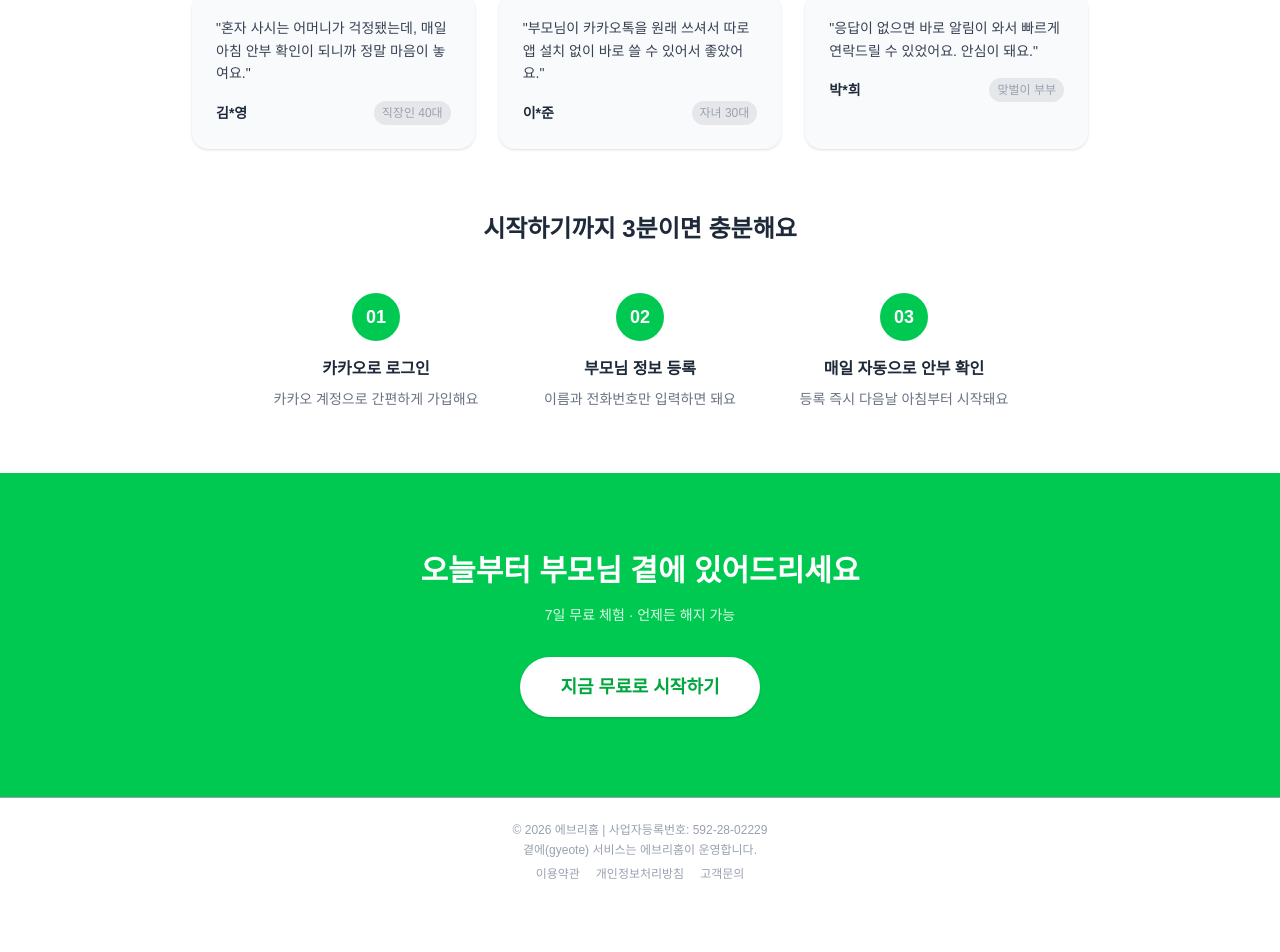
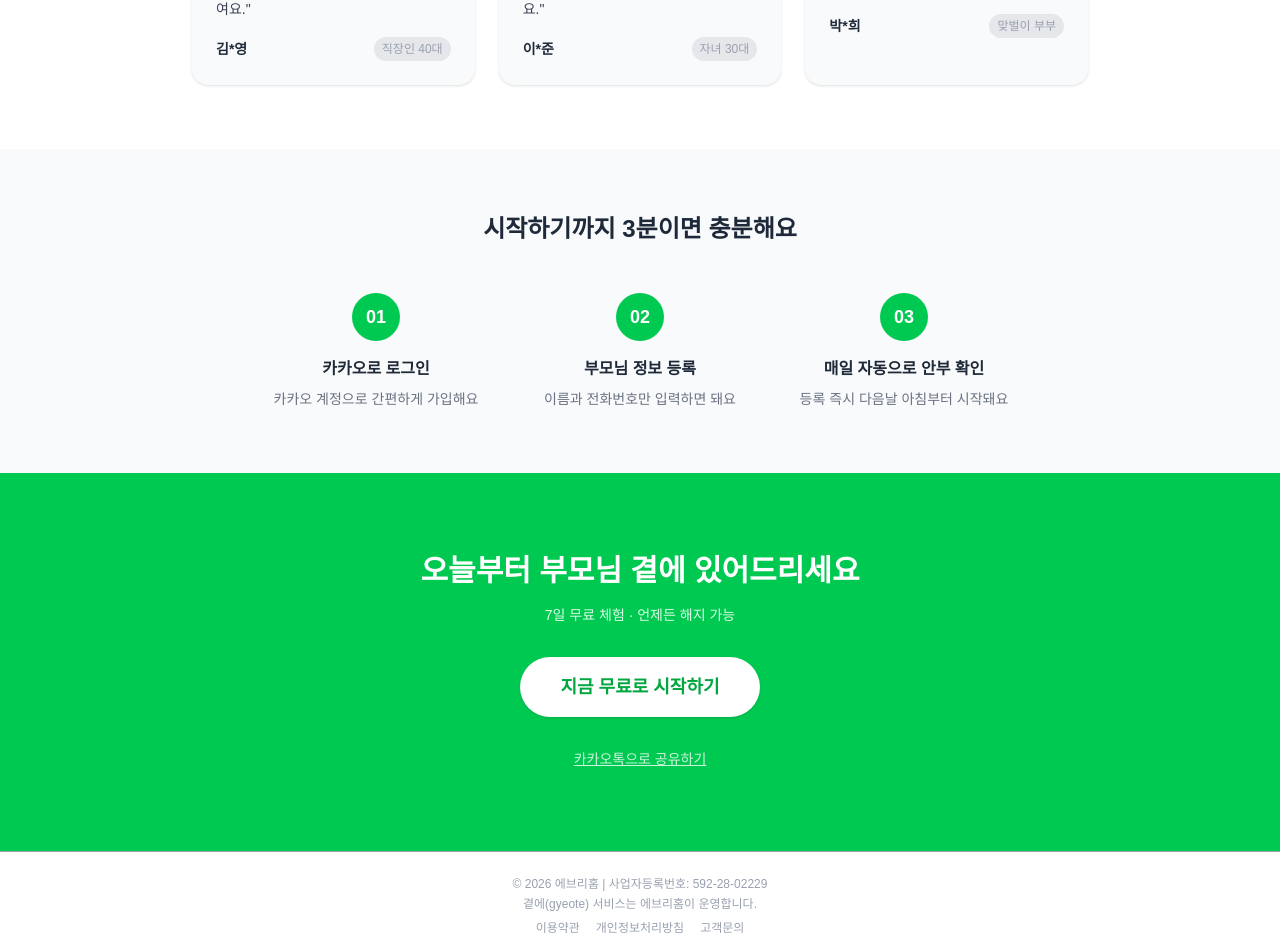
Before and after one commit to kindboy0427-collab/gyeote, a Next.js app: page / in a window 1280 px wide. Shown: the part 1299-2251 px from the top of the page. Before the commit the page ends 2205 px from the top, so only its background shows below. Built offline with nearby package versions, Linux system fonts and the light colour scheme.

Commit message:
카카오 공유 버튼 추가, 랜딩 페이지 수정

```diff
--- /dev/null
+++ b/app/components/KakaoShareButton.tsx
@@ -0,0 +1,21 @@
+'use client'
+
+export default function KakaoShareButton() {
+  const handleShare = () => {
+    const url = 'https://gyeote-eight.vercel.app'
+    const text = '부모님 안부를 매일 카카오톡으로 확인해드려요. 월 4,900원 곁에 서비스 추천해요!'
+    window.open(
+      `https://sharer.kakao.com/talk/friends/picker/easylink?url=${encodeURIComponent(url)}&text=${encodeURIComponent(text)}`,
+      '_blank'
+    )
+  }
+
+  return (
+    <button
+      onClick={handleShare}
+      className="mt-4 text-white underline text-sm opacity-80 hover:opacity-100"
+    >
+      카카오톡으로 공유하기
+    </button>
+  )
+}
--- a/app/page.tsx
+++ b/app/page.tsx
@@ -1,4 +1,5 @@
 import Link from 'next/link'
+import KakaoShareButton from './components/KakaoShareButton'
 
 export default function Home() {
   return (
@@ -51,7 +52,7 @@ export default function Home() {
         </div>
       </section>
 
-      <section className="px-6 py-16 bg-white"><section className="px-6 py-16 bg-white">
+      <section className="px-6 py-16 bg-white">
         <h3 className="text-center text-2xl font-bold text-gray-800 mb-10">실제 사용 후기</h3>
         <div className="grid grid-cols-1 md:grid-cols-3 gap-6 max-w-4xl mx-auto">
           {[
@@ -69,6 +70,8 @@ export default function Home() {
           ))}
         </div>
       </section>
+
+      <section className="px-6 py-16 bg-gray-50">
         <h3 className="text-center text-2xl font-bold text-gray-800 mb-12">시작하기까지 3분이면 충분해요</h3>
         <div className="flex flex-col md:flex-row items-center justify-center gap-6 max-w-3xl mx-auto">
           {[
@@ -98,6 +101,9 @@ export default function Home() {
         >
           지금 무료로 시작하기
         </Link>
+        <div className="mt-4">
+          <KakaoShareButton />
+        </div>
       </section>
 
       <footer className="text-center py-6 text-xs text-gray-400 border-t">
```
